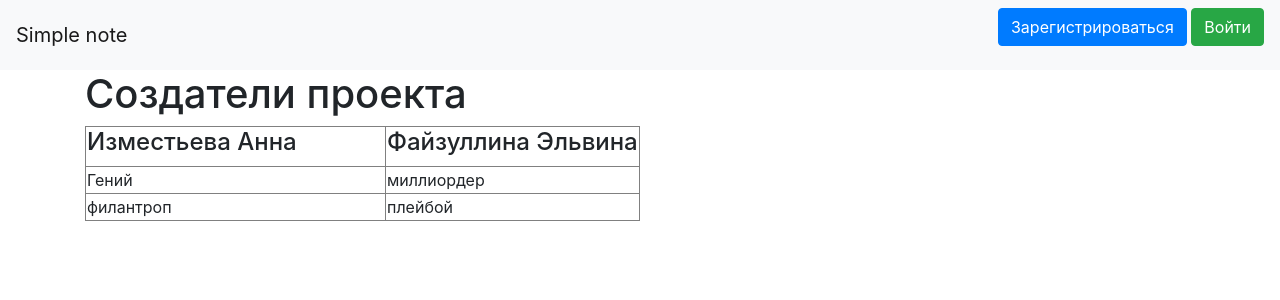
After one commit to marimalll/simple_note, a Flask app: template templates/about.html in a window 1280 px wide. The commit adds this page. Shown: the top 300 px of the page. Run offline with Flask 3, Linux system fonts and the light colour scheme; the template is opened without the code that fills it, so the values that code supplies are empty; some libraries are stand-ins or nearby versions.

Commit message:
adding about us page

```diff
--- a/main.py
+++ b/main.py
@@ -13,4 +13,4 @@ def index():
 
 
 if __name__ == '__main__':
-    app.run(port=8080, host='127.0.0.1')
+    app.run(port=8880, host='127.0.0.1')
--- /dev/null
+++ b/templates/about.html
@@ -0,0 +1,19 @@
+{% extends "base.html" %}
+
+{% block content %}
+<h1>Создатели проекта</h1>
+<table border="1">
+  <tr>
+    <th width="300"><h4>Изместьева Анна </h4></th>
+    <th><h4>Файзуллина Эльвина</h4></th>
+  </tr>
+  <tr>
+    <td>Гений</td>
+    <td>миллиордер</td>
+  </tr>
+  <tr>
+    <td>филантроп</td>
+    <td>плейбой</td>
+  </tr>
+</table>
+{% endblock %}
--- a/templates/base.html
+++ b/templates/base.html
@@ -3,6 +3,10 @@
 <head>
     <meta charset="utf-8">
     <meta name="viewport" content="width=device-width, initial-scale=1, shrink-to-fit=no">
+    <link rel="stylesheet"
+          href="https://stackpath.bootstrapcdn.com/bootstrap/4.4.1/css/bootstrap.min.css"
+          integrity="sha384-Vkoo8x4CGsO3+Hhxv8T/Q5PaXtkKtu6ug5TOeNV6gBiFeWPGFN9MuhOf23Q9Ifjh"
+          crossorigin="anonymous">
     <link rel="stylesheet"
           href="https://stackpath.bootstrapcdn.com/bootstrap/4.4.1/css/bootstrap.min.css"
           integrity="sha384-Vkoo8x4CGsO3+Hhxv8T/Q5PaXtkKtu6ug5TOeNV6gBiFeWPGFN9MuhOf23Q9Ifjh"
--- a/templates/index.html
+++ b/templates/index.html
@@ -4,5 +4,8 @@
     {% for item in data %}
         <h4>{{item}}</h4>
     {% endfor %}
+    <div>
+        <p><a href="about">о нас</a></p>
+    </div>
 
 {% endblock %}
```
Also changed, not shown: test_elvina.py (+13 -0 lines).
